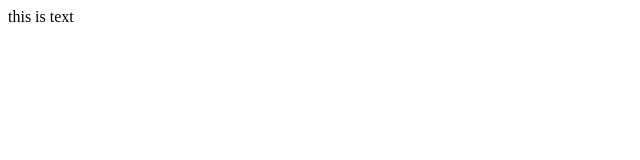
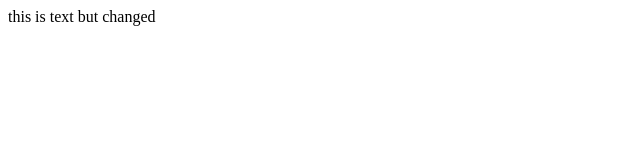
Before and after one commit to tamto545/git-github, a plain HTML site: page index.html in a window 1280 px wide. Shown: the whole page, without its empty margins (0-640 px from the left). Drawn offline with Linux system fonts and the light colour scheme.

Commit message:
fix html file

```diff
--- a/index.html
+++ b/index.html
@@ -7,6 +7,6 @@
     <title>Document</title>
   </head>
   <body>
-    this is text
+    this is text but changed
   </body>
 </html>
```
